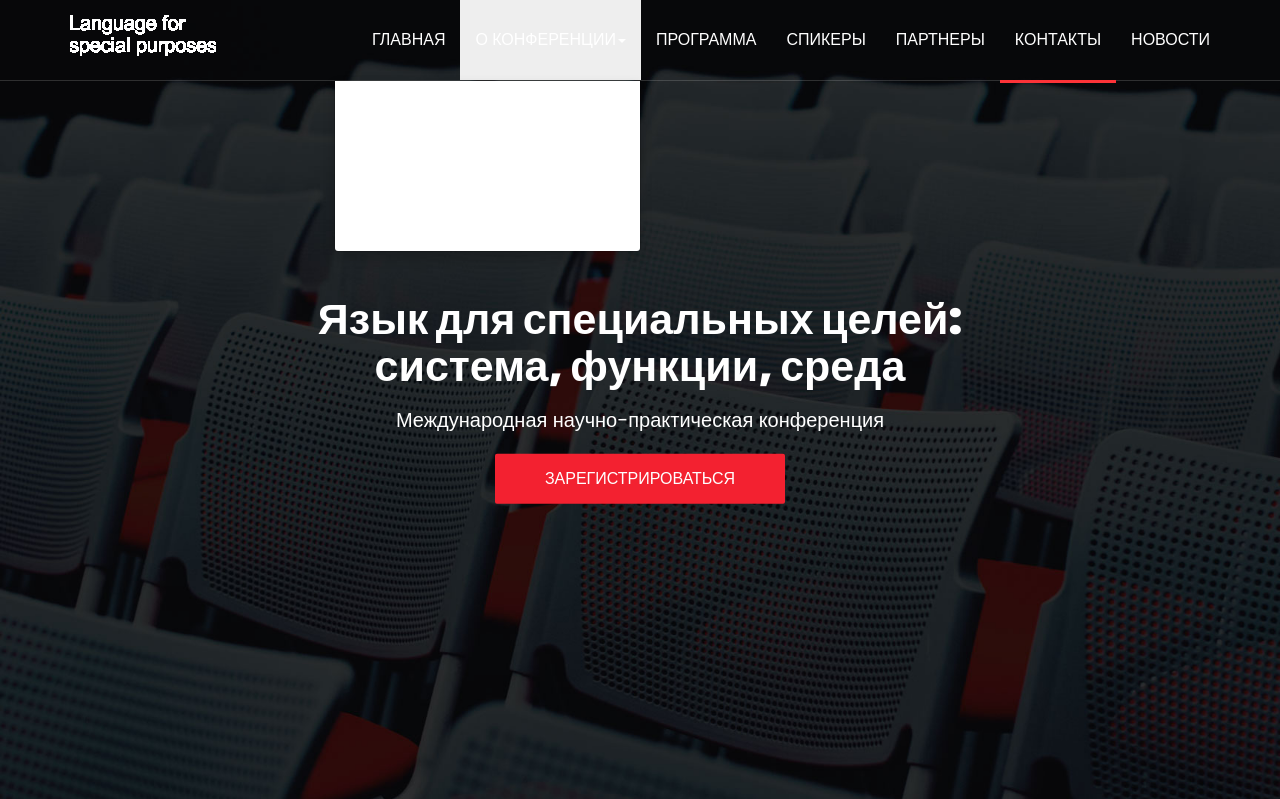
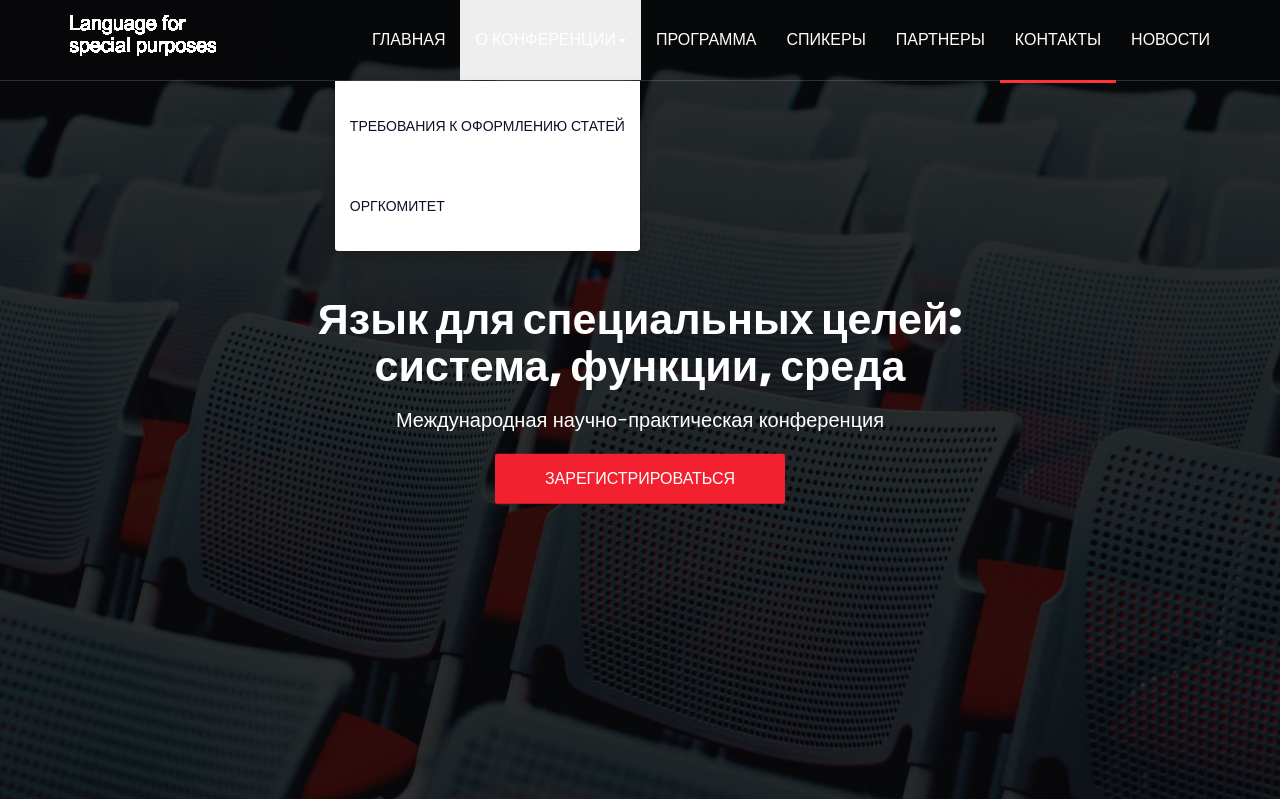
Before and after one commit to giorgiberia/giorgiberia.github.io, a PHP site: page / in a window 1280 px wide, after a click on "О КОНФЕРЕНЦИИ". Shown: the top 799 px of the page. Run offline with PHP 8.4, Linux system fonts and the light colour scheme; some libraries are stand-ins or nearby versions.

Commit message:
Update style.css

```diff
--- a/ev/css/style.css
+++ b/ev/css/style.css
@@ -95,7 +95,7 @@ ul, ol {
 }
 
 ul .dropdown-menu li a{
-color: #0b0f28;
+color: #0b0f28 !important;
 }
 
 .main-btn {
```
